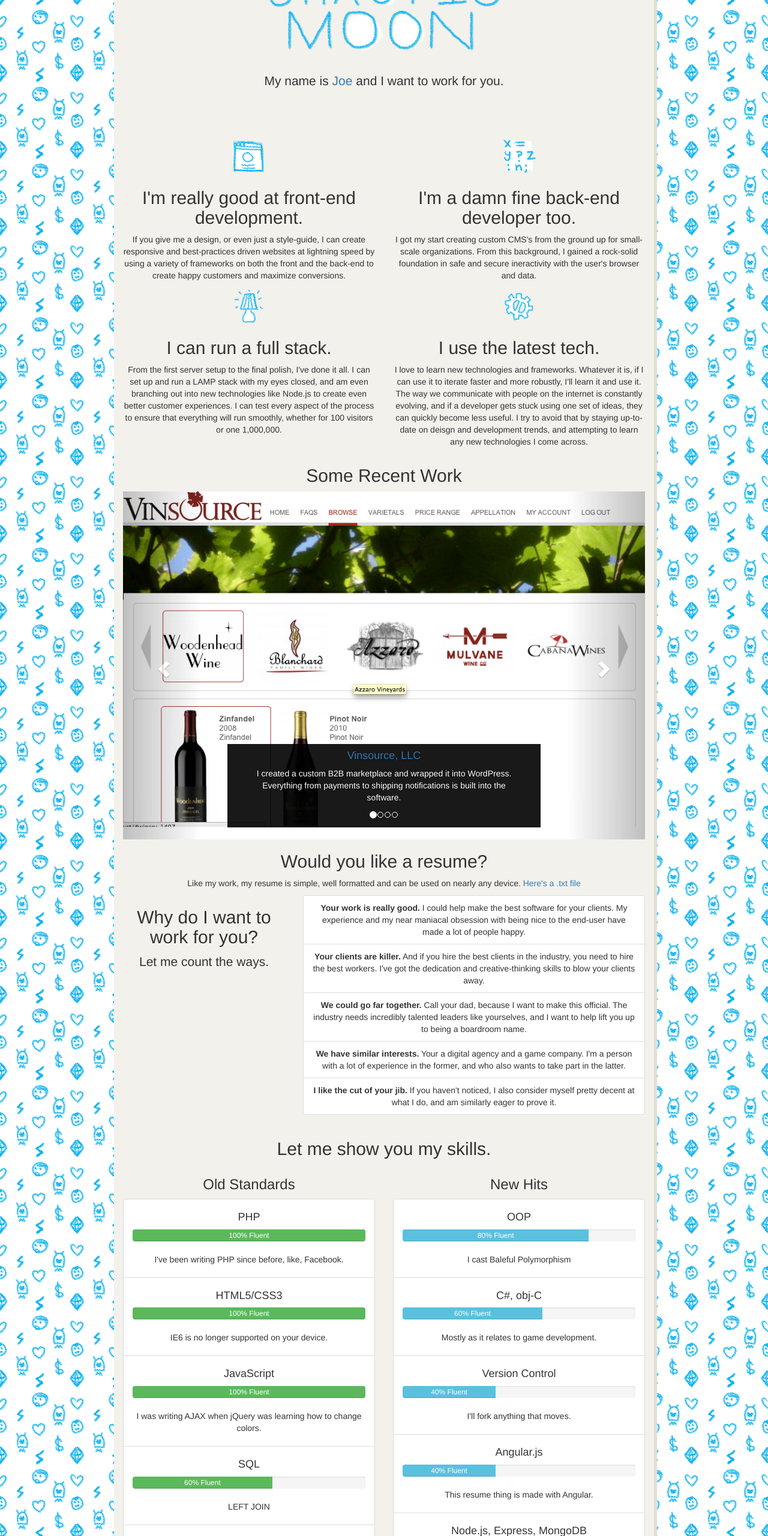
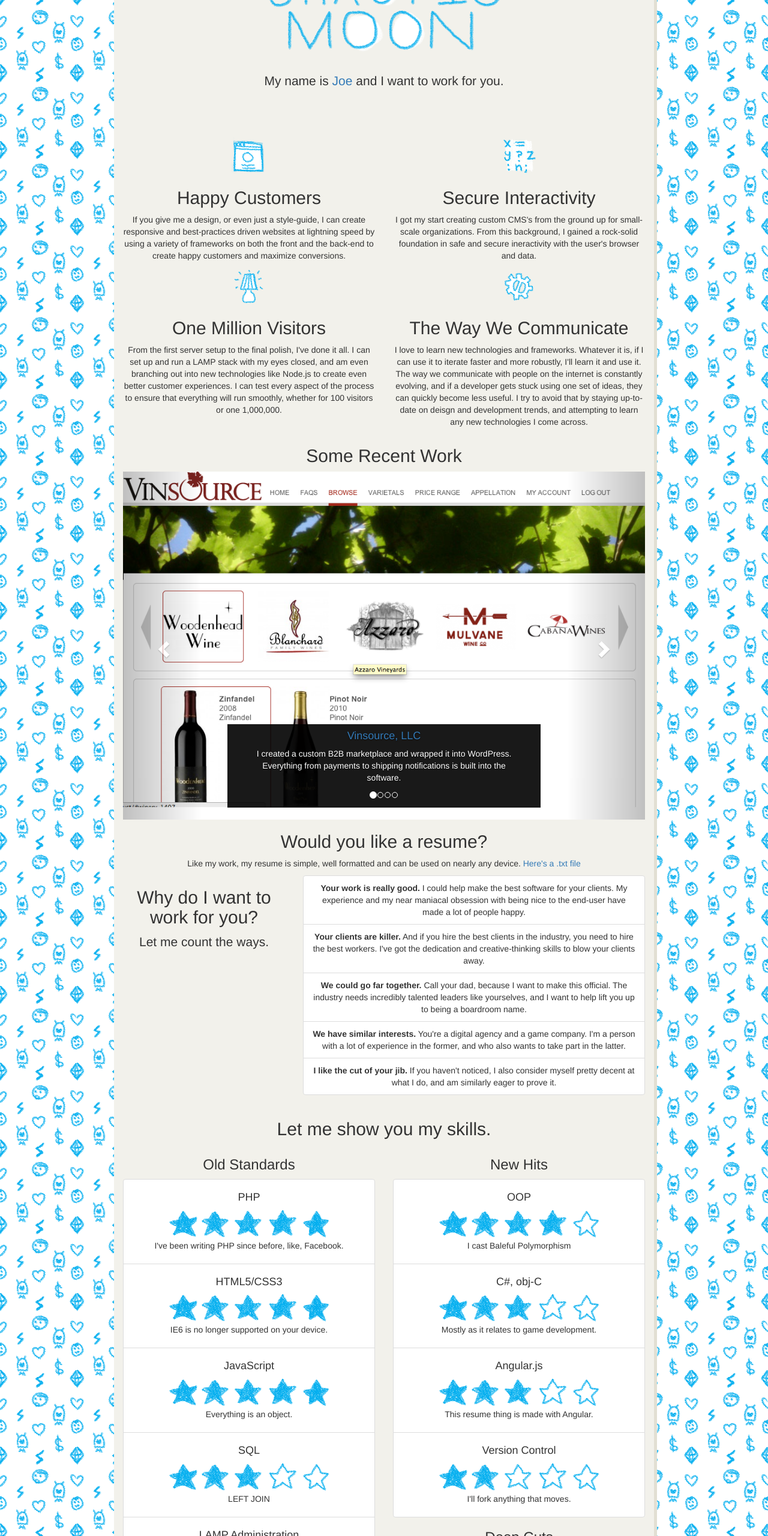
Before and after one commit to JosephCarrington/resume, a plain HTML site: page index.html in a window 1280 px wide. Shown: the part 240-2800 px from the top of the page at 60% size. Drawn offline with nearby package versions, Linux system fonts and the light colour scheme.

Commit message:
Changed skills display, refactored index using Angular Directives

```diff
--- a/css/main.css
+++ b/css/main.css
@@ -12,6 +12,7 @@ body
 	text-align: center;
 	background: transparent url('../img/body_bg.png') repeat;
 	background-size: 128px;
+	background-attachment: fixed;
 }
 
 .navbar-inverse .brand
@@ -60,6 +61,12 @@ body
 	color: white;
 }
 
+/* Sections */
+.skill_stars
+{
+	width: 300px;
+}
+
 /* Messing with the Carousel */
 .carousel-caption
 {
@@ -77,4 +84,5 @@ img
 .navbar
 {
 	margin-bottom: 0px;
+	border-radius: 0;
 }
--- a/index.html
+++ b/index.html
@@ -19,28 +19,8 @@
 				<img id="hello" src="img/hello.png" alt="Hello {{resume.hirer}}" />
 				<p class="lead">My name is <a href='mailto:{{resume.myEmail}}'>{{resume.myNameShort}}</a> and I want to work for you.</p>
 			</div><!-- #big_ass_top -->
-			<section id="main_abilities">
-				<div class="row">
-					<div ng-repeat="ability in resume.abilities" class='col-md-{{12 / resume.abilitiesPerLine}}'>
-						<img class='ability_icon' ng-src="{{ability.icon}}" />
-						<h2>{{ability.heading}}</h2>
-						<p>{{ability.description}}</p>
-					</div>
-			</section><!-- #main_abilities -->
-			<section id="recent_works" class="row" ng-controller="SlideController as carousel">
-				<div class="col-md-12 text-center">
-					<h2>Some Recent Work</h2>
-					<carousel interval="carousel.interval">
-						<slide ng-repeat="slide in carousel.slides" active="slide.active">
-							<img ng-src="{{slide.image}}" style="margin:auto" />
-							<div class="carousel-caption">
-								<h4><a href="{{slide.link}}">{{slide.client}}</a></h4>
-								<p>{{slide.description}}</p>
-							</div>
-						</slide>
-					</carousel>
-				</div>
-			</section><!-- .recent_works -->
+			<main-abilities></main-abilities>
+			<recent-work></recent-work>
 			<section id="resume" class="row">
 				<div class="col-md-12">
 					<h2>Would you like a resume?</h2>
@@ -61,49 +41,7 @@
 					</ul>
 				</div>
 			</section><!-- #why -->
-			<section id="skills" class="row">
-				<h2>Let me show you my skills.</h2>
-				<div class="col-md-6">
-					<h3>Old Standards</h3>
-					<ul class="list-group">
-						<li ng-repeat="skill in resume.skills[0] | orderBy:'-rating'" class="list-group-item">
-							<h4>{{skill.name}}</h4>
-							<div class="progress">
-								<div class="progress-bar progress-bar-success" role="progressbar" aria-valuenow="{{skill.rating * 20}}" aria-valuemin="0" aria-valuemax="100" style="width: {{skill.rating * 20}}%">
-									<span>{{skill.rating * 20}}% Fluent</span>
-								</div>
-							</div>
-							<p>{{skill.description}}</p>
-						</li>
-					</ul>
-				</div>
-				<div class="col-md-6">
-					<h3>New Hits</h3>
-					<ul class="list-group">
-						<li ng-repeat="skill in resume.skills[1] | orderBy:'-rating'" class="list-group-item">
-							<h4>{{skill.name}}</h4>
-							<div class="progress">
-								<div class="progress-bar progress-bar-info" role="progressbar" aria-valuenow="{{skill.rating * 20}}" aria-valuemin="0" aria-valuemax="100" style="width: {{skill.rating * 20}}%">
-									<span>{{skill.rating * 20}}% Fluent</span>
-								</div>
-							</div>
-							<p>{{skill.description}}</p>
-						</li>
-					</ul>
-					<h3>Deep Cuts</h3>
-					<ul class="list-group">
-						<li ng-repeat="skill in resume.skills[2]| orderBy: '-rating'" class="list-group-item">
-							<h4>{{skill.name}}</h4>
-							<div class="progress">
-								<div class="progress-bar progress-bar-warning" role="progressbar" aria-valuenow="{{skill.rating * 20}}" aria-valuemin="0" aria-valuemax="100" style="width: {{skill.rating * 20}}%">
-									<span>{{skill.rating * 20}}% Fluent</span>
-								</div>
-							</div>
-							<p>{{skill.description}}</p>
-						</li>
-					</ul>
-				</div>
-			</section><!-- #skills -->
+			<skills></skills>
 			<section id="personal" class="row">
 				<div class="col-md-12">
 					<h2>A tweet's worth about me.</h2>
--- a/js/app.js
+++ b/js/app.js
@@ -8,35 +8,63 @@
 		this.myEmail = "joseph.carrington@gmail.com";
 		this.myTwitter = "http://twitter.com/joe_carrot";
 		this.myLinkedIn = "https://www.linkedin.com/pub/joseph-carrington/97/152/294";
-		this.abilitiesPerLine = 2;
-		this.abilities = mainAbilities;
 		this.whyYou = whyYou;
 		this.skills = skills;
 	});
 
-	app.controller("SlideController", function() {
-		this.slides = recentWork;
-		this.interval = -1;
+	app.directive("mainAbilities", function() {
+		return{
+			restirct: "E",
+			templateUrl: "main-abilities.html",
+			controller: function() {
+				this.abilitiesPerLine = 2;
+				this.abilities = mainAbilities;
+			},
+			controllerAs: "abilityCtrl"
+		};
+	});
+
+	app.directive("recentWork", function() {
+		return{
+			restrict: "E",
+			templateUrl: "recent-work.html",
+			controller: function() {
+				this.slides = recentWork;
+				this.interval = -1;
+			},
+			controllerAs: "carouselCtrl"
+		};
+	});
+
+	app.directive("skills", function() {
+		return{
+			restrict: "E",
+			templateUrl: "skills.html",
+			controller: function() {
+				this.skills = skills;
+			},
+			controllerAs: "skillCtrl"
+		};
 	});
 
 	var mainAbilities = [
 		{
-			heading: "I'm really good at front-end development.",
+			heading: "Happy Customers",
 			icon: "img/front_end.png",
 			description: "If you give me a design, or even just a style-guide, I can create responsive and best-practices driven websites at lightning speed by using a variety of frameworks on both the front and the back-end to create happy customers and maximize conversions.",
 		},
 		{
-			heading: "I'm a damn fine back-end developer too.",
+			heading: "Secure Interactivity",
 			icon: "img/back_end.png",
 			description: "I got my start creating custom CMS's from the ground up for small-scale organizations. From this background, I gained a rock-solid foundation in safe and secure ineractivity with the user's browser and data.",
 		},
 		{
-			heading: "I can run a full stack.",
+			heading: "One Million Visitors",
 			icon: "img/full_stack.png",
 			description: "From the first server setup to the final polish, I've done it all. I can set up and run a LAMP stack with my eyes closed, and am even branching out into new technologies like Node.js to create even better customer experiences. I can test every aspect of the process to ensure that everything will run smoothly, whether for 100 visitors or one 1,000,000.",
 		},
 		{
-			heading: "I use the latest tech.",
+			heading: "The Way We Communicate",
 			icon: "img/new_tech.png",
 			description: "I love to learn new technologies and frameworks. Whatever it is, if I can use it to iterate faster and more robustly, I'll learn it and use it. The way we communicate with people on the internet is constantly evolving, and if a developer gets stuck using one set of ideas, they can quickly become less useful. I try to avoid that by staying up-to-date on deisgn and development trends, and attempting to learn any new technologies I come across.",
 			callout: "Tell me more."
@@ -85,7 +113,7 @@
 		},
 		{
 			heading: "We have similar interests.",
-			description: "Your a digital agency and a game company. I'm a person with a lot of experience in the former, and who also wants to take part in the latter."
+			description: "You're a digital agency and a game company. I'm a person with a lot of experience in the former, and who also wants to take part in the latter."
 		},
 		{
 			heading: "I like the cut of your jib.",
@@ -107,7 +135,7 @@
 			{
 				name: "JavaScript",
 				rating: 5,
-				description: "I was writing AJAX when jQuery was learning how to change colors."
+				description: "Everything is an object."
 			},
 			{
 				name: "SQL",
@@ -117,12 +145,12 @@
 			{
 				name: "LAMP Administration",
 				rating: 3,
-				description: "I can set it up and fix problems. It might take me longer than a SYSOPS."
+				description: "I can set it up and fix problems."
 			},
 			{
 				name: "Design",
 				rating: 2,
-				description: "I pay attention to current design trends, but I am more useful coding."
+				description: "I pay attention to current design, but am more useful coding."
 			}
 		],
 		skillsNew = [
@@ -143,13 +171,8 @@
 			},
 			{
 				name: "Angular.js",
-				rating: 2,
+				rating: 3,
 				description: "This resume thing is made with Angular."
-			},
-			{
-				name: "Node.js, Express, MongoDB",
-				rating: 1,
-				description: "I can run a webserver and CRUD a NoSQL DB."
 			}
 		],
 		skillsDeep = [
@@ -161,7 +184,7 @@
 			{
 				name: "Blender",
 				rating: 2,
-				description: "I can create assets for my own projects, and I've taken a few courses."
+				description: "Topology is fun!"
 			}
 		]
 	]
--- /dev/null
+++ b/main-abilities.html
@@ -0,0 +1,9 @@
+<section id="main_abilities">
+	<div class="row">
+		<div class='col-md-{{12 / abilityCtrl.abilitiesPerLine}}' ng-repeat="ability in abilityCtrl.abilities">
+			<img class='ability_icon' ng-src="{{ability.icon}}" />
+			<h2>{{ability.heading}}</h2>
+			<p>{{ability.description}}</p>
+		</div>
+	</div>
+</section><!-- #main_abilities -->
--- /dev/null
+++ b/recent-work.html
@@ -0,0 +1,14 @@
+<section id="recent_works" class="row">
+	<div class="col-md-12 text-center">
+		<h2>Some Recent Work</h2>
+		<carousel interval="carouselCtrl.interval">
+			<slide ng-repeat="slide in carouselCtrl.slides" active="slide.active">
+				<img ng-src="{{slide.image}}" style="margin:auto" />
+				<div class="carousel-caption">
+					<h4><a href="{{slide.link}}">{{slide.client}}</a></h4>
+					<p>{{slide.description}}</p>
+				</div>
+			</slide>
+		</carousel>
+	</div>
+</section><!-- .recent_works -->
--- /dev/null
+++ b/skills.html
@@ -0,0 +1,31 @@
+<section id="skills" class="row">
+	<h2>Let me show you my skills.</h2>
+	<div class="col-md-6">
+		<h3>Old Standards</h3>
+		<ul class="list-group">
+			<li ng-repeat="skill in skillCtrl.skills[0] | orderBy:'-rating'" class="list-group-item">
+				<h4>{{skill.name}}</h4>
+				<img class="skill_stars" ng-src="img/{{skill.rating}}_stars.png" />
+				<p>{{skill.description}}</p>
+			</li>
+		</ul>
+	</div>
+	<div class="col-md-6">
+		<h3>New Hits</h3>
+		<ul class="list-group">
+			<li ng-repeat="skill in skillCtrl.skills[1] | orderBy:'-rating'" class="list-group-item">
+				<h4>{{skill.name}}</h4>
+				<img class="skill_stars" ng-src="img/{{skill.rating}}_stars.png" />
+				<p>{{skill.description}}</p>
+			</li>
+		</ul>
+		<h3>Deep Cuts</h3>
+		<ul class="list-group">
+			<li ng-repeat="skill in skillCtrl.skills[2]| orderBy: '-rating'" class="list-group-item">
+				<h4>{{skill.name}}</h4>
+				<img class="skill_stars" ng-src="img/{{skill.rating}}_stars.png" />
+				<p>{{skill.description}}</p>
+			</li>
+		</ul>
+	</div>
+</section><!-- #skills -->
```
Also changed, not shown: img/0_stars.png (added), img/1_stars.png (added), img/2_stars.png (added), img/3_stars.png (added), img/4_stars.png (added), img/5_stars.png (added).
